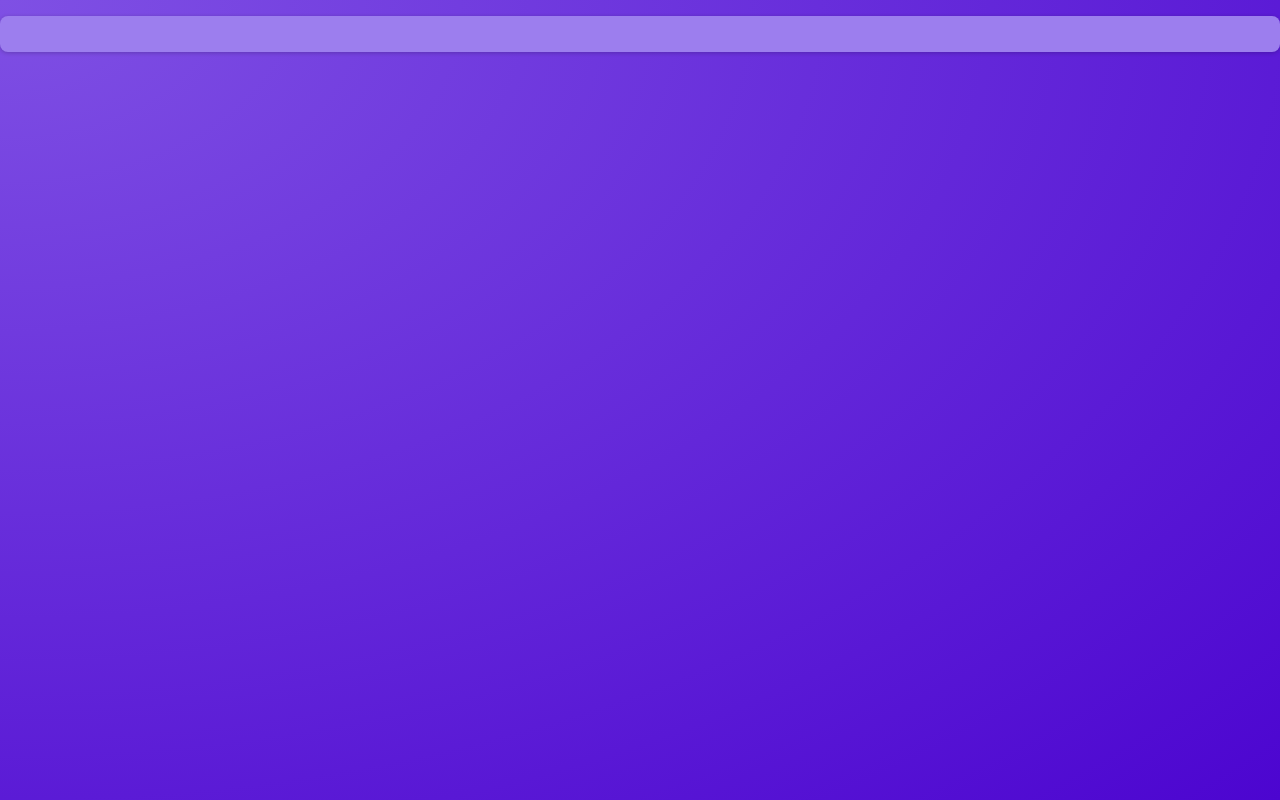
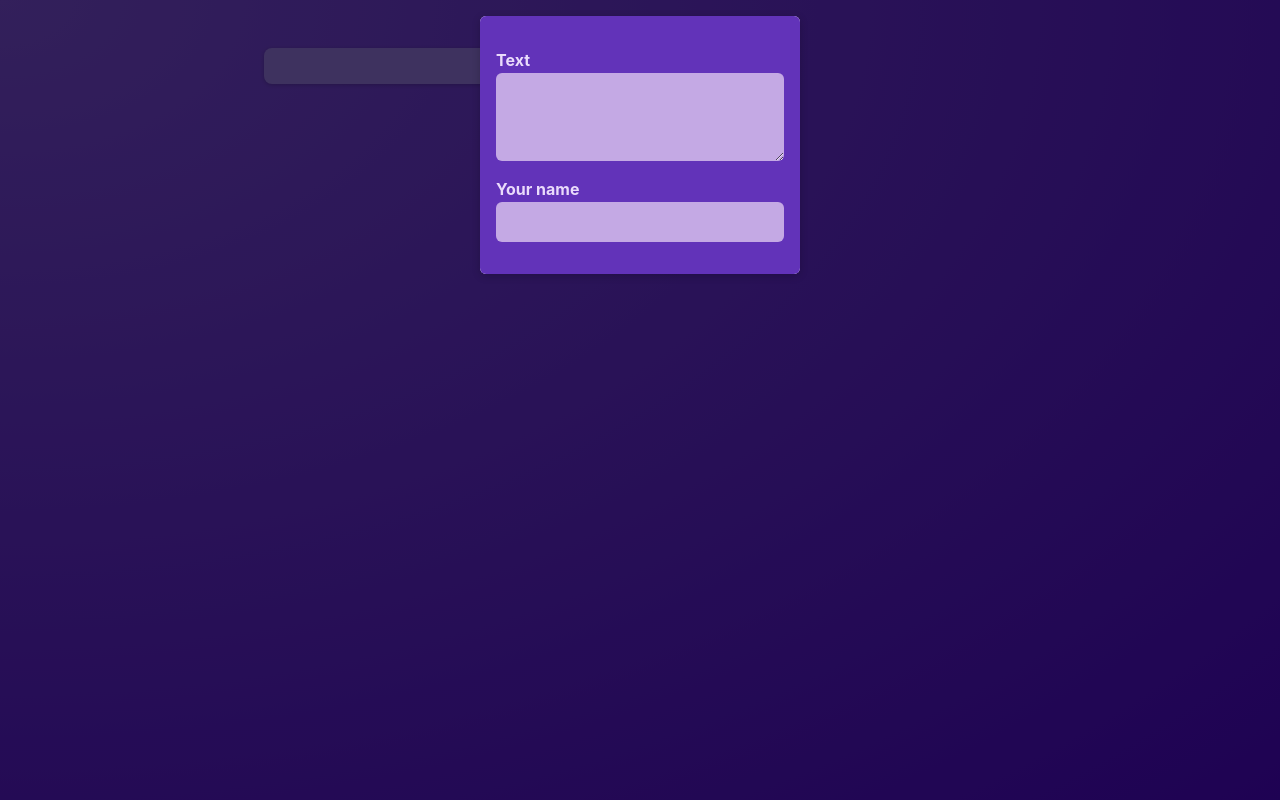
Before and after one commit to VivienIngrams/React, a React (Vite) app: page / in a window 1280 px wide. Built offline with nearby package versions, Linux system fonts and the light colour scheme.

Commit message:
Form and Modal added with state

```diff
--- a/src/App.jsx
+++ b/src/App.jsx
@@ -1,7 +1,13 @@
-import Post from "./components/Post";
+
+import PostsList from "./components/PostsList";
+
+
 
 function App() {
-  return <Post />;
+  return <main>
+    <PostsList/>
+  </main>
+  ;
 }
 
 export default App;
--- /dev/null
+++ b/src/components/Modal.jsx
@@ -0,0 +1,12 @@
+import classes from './Modal.module.css';
+
+function Modal(props) {
+  return (
+    <>
+      <div className={classes.backdrop}/>
+      <dialog open={true} className={classes.modal}>{props.children}</dialog>
+    </>
+  );
+}
+
+export default Modal;
--- /dev/null
+++ b/src/components/Modal.module.css
@@ -0,0 +1,18 @@
+.backdrop {
+    position: fixed;
+    top: 0;
+    left: 0;
+    width: 100%;
+    height: 100vh;
+    background-color: rgba(0, 0, 0, 0.6);
+    z-index: 1;
+  }
+
+  .modal {
+    border: none;
+    border-radius: 6px;
+    box-shadow: 0 2px 8px rgba(0, 0, 0, 0.2);
+    padding: 0;
+    overflow: hidden;
+    z-index: 1;
+  }
--- /dev/null
+++ b/src/components/NewPost.jsx
@@ -0,0 +1,21 @@
+
+import classes from './NewPost.module.css';
+
+function NewPost(props) {
+
+
+  return (
+    <form className={classes.form}>
+      <p>
+        <label htmlFor="body">Text</label>
+        <textarea onChange={props.onChangeText} id="body" required rows={3} />
+      </p>
+      <p>
+        <label htmlFor="name">Your name</label>
+        <input onChange={props.onChangeName} type="text" id="name" required />
+      </p>
+    </form>
+  );
+}
+
+export default NewPost;
--- /dev/null
+++ b/src/components/NewPost.module.css
@@ -0,0 +1,53 @@
+.form {
+    background-color: #6233b9;
+    padding: 1rem;
+    width: 20rem;
+
+  }
+
+  .form label {
+    display: block;
+    margin-bottom: 0.05rem;
+    color: #eadbfb;
+    font-weight: bold;
+  }
+
+  .form input,
+  .form textarea {
+    display: block;
+    width: 100%;
+    font: inherit;
+    padding: 0.5rem;
+    border-radius: 6px;
+    border: none;
+    background-color: #c4a9e4;
+    color: #28262c;
+  }
+
+  .actions {
+    display: flex;
+    justify-content: flex-end;
+    gap: 0.5rem;
+  }
+
+  .actions button {
+    cursor: pointer;
+    font: inherit;
+    padding: 0.5rem 1.5rem;
+    border: none;
+    border-radius: 4px;
+    background-color: #34036c;
+    color: #e5d5f7;
+  }
+
+  .actions button:hover {
+    background-color: #23014a;
+  }
+
+  .actions button[type='button'] {
+    background-color: transparent;
+  }
+
+  .actions button[type='button']:hover {
+    color: #d1bee6;
+  }
--- a/src/components/Post.jsx
+++ b/src/components/Post.jsx
@@ -1,12 +1,12 @@
-import classes from './Post.module.css';
+import classes from "./Post.module.css";
 
-function Post (props) {
-
-
-    return <div className={classes.post}>
-        <p className={classes.author}>{props.author}</p>
-        <p className={classes.text}>{props.body}</p>
-    </div>
-};
+function Post(props) {
+  return (
+    <li className={classes.post}>
+      <p className={classes.author}>{props.author}</p>
+      <p className={classes.text}>{props.body}</p>
+    </li>
+  );
+}
 
 export default Post;
--- /dev/null
+++ b/src/components/PostsList.jsx
@@ -0,0 +1,37 @@
+import { useState } from "react";
+
+import NewPost from "./NewPost";
+import Post from "./Post";
+import Modal from "./Modal";
+
+import classes from "./PostsList.module.css";
+
+function PostsList(props) {
+  const [enteredText, setEnteredText] = useState("");
+  const [enteredName, setEnteredName] = useState("");
+
+  function changeTextHandler(event) {
+    setEnteredText(event.target.Value);
+  }
+
+  function changeNameHandler(event) {
+    setEnteredName(event.target.Value);
+  }
+
+  return (
+    <>
+      <Modal>
+        <NewPost
+          onChangeText={changeTextHandler}
+          onChangeName={changeNameHandler}
+        />
+      </Modal>
+      <ul className={classes.posts}>
+        <Post author={enteredName} body={enteredText} />
+        <Post />
+      </ul>
+    </>
+  );
+}
+
+export default PostsList;
--- /dev/null
+++ b/src/components/PostsList.module.css
@@ -0,0 +1,10 @@
+.posts {
+    list-style: none;
+    max-width: 50rem;
+    margin: 1rem auto;
+    padding: 1rem 0;
+    display: grid;
+    gap: 1rem;
+    grid-template-columns: repeat(3, 30%);
+    justify-content: center;
+  }
--- a/src/index.css
+++ b/src/index.css
@@ -18,6 +18,5 @@
 
 body {
   margin: 0;
-  text-align: center;
   color: #e6ddf9;
 }
```
